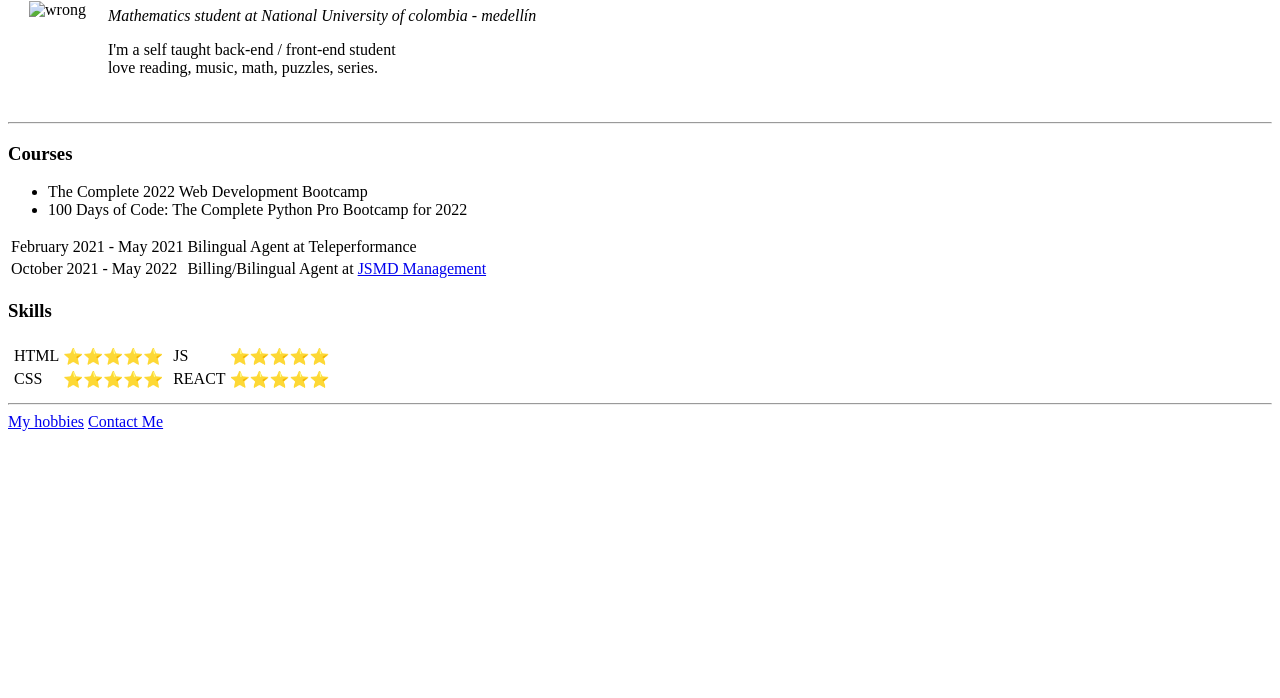
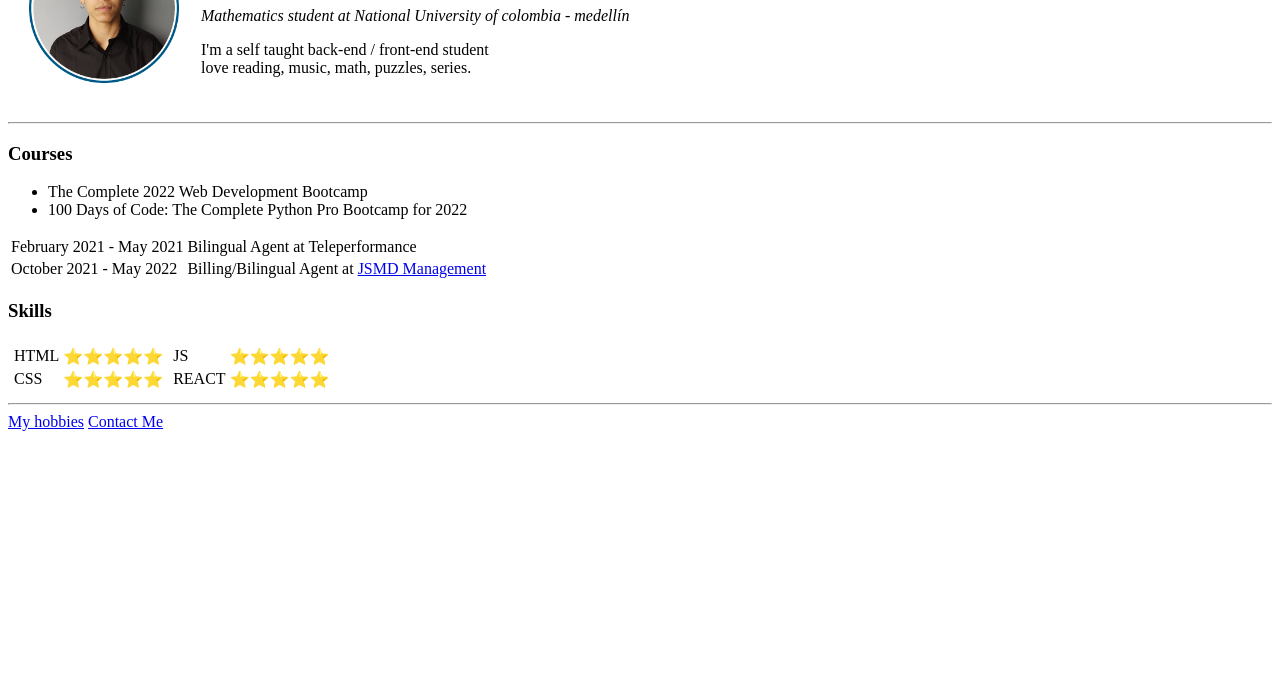
Before and after one commit to yago616/CV, a plain HTML site: page index.html in a window 1280 px wide. Shown: the part 102-800 px from the top of the page. Drawn offline with Linux system fonts and the light colour scheme.

Commit message:
Update index.html

```diff
--- a/index.html
+++ b/index.html
@@ -9,7 +9,7 @@
 <body>
   <table cellspacing="20">
     <tr>
-      <td><img src="images/profile.png" alt="wrong" width="150" ></td>
+      <td><img src="profile.png" alt="wrong" width="150" ></td>
       <td><h1>Santiago Cano Acosta</h1>
       <p> <em> Mathematics student at National
         University of colombia - medellín </em></p>
```
